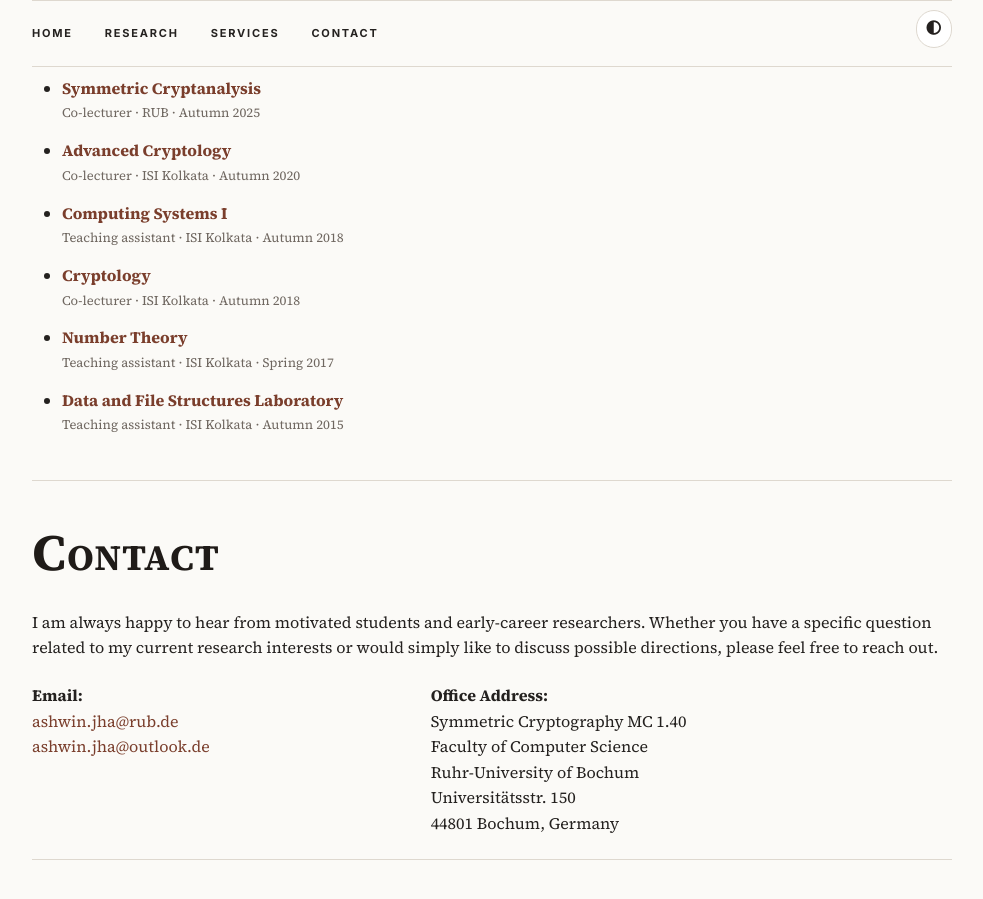
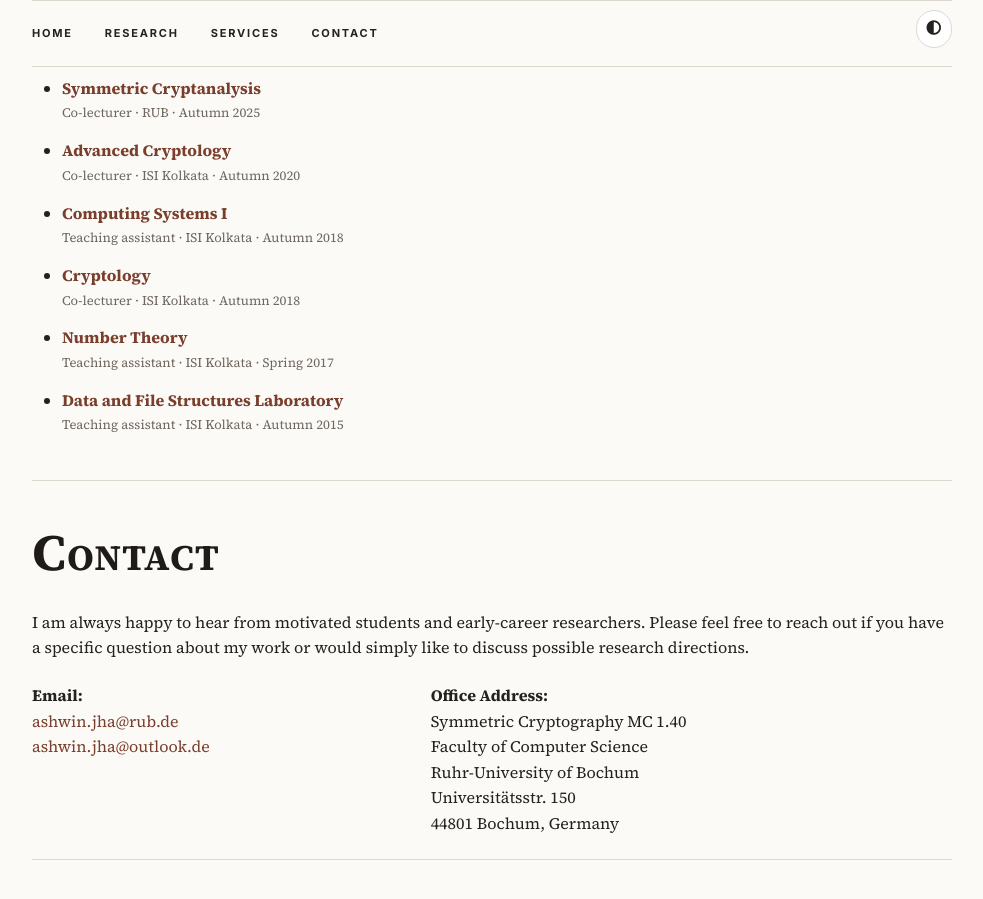
Before and after one commit to ashwin-jha/ashwin-jha.github.io, a Jekyll site: the page built from index.md, in a window 1280 px wide and 900 px high, scrolled down 5951 px. Shown: the whole window, without its empty margins (148-1131 px from the left). Built offline with Jekyll 4.4.1, drawn with Linux system fonts in a browser that asks for light colours; some web fonts are replaced; a style sheet for code colours, icons or effects is not loaded.

Commit message:
minor rephrasing

```diff
--- a/_includes/contact.html
+++ b/_includes/contact.html
@@ -1,7 +1,7 @@
 <section id="contact">
     <h1>Contact</h1>
     <p>
-        I am always happy to hear from motivated students and early-career researchers. Whether you have a specific question related to my current research interests or would simply like to discuss possible directions, please feel free to reach out.
+        I am always happy to hear from motivated students and early-career researchers. Please feel free to reach out if you have a specific question about my work or would simply like to discuss possible research directions.
     </p>
     <div class="row">
         <div class="five columns">
```
